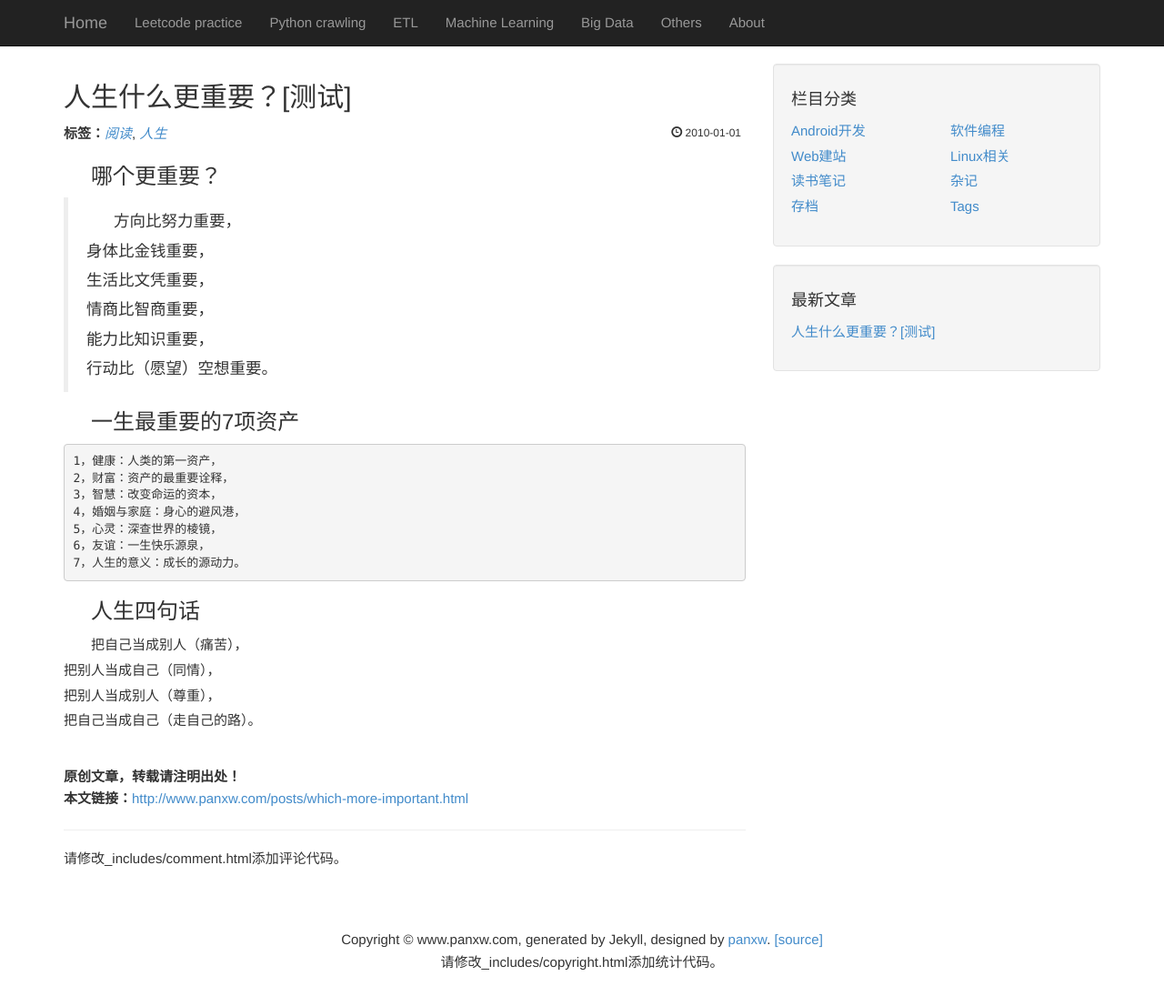
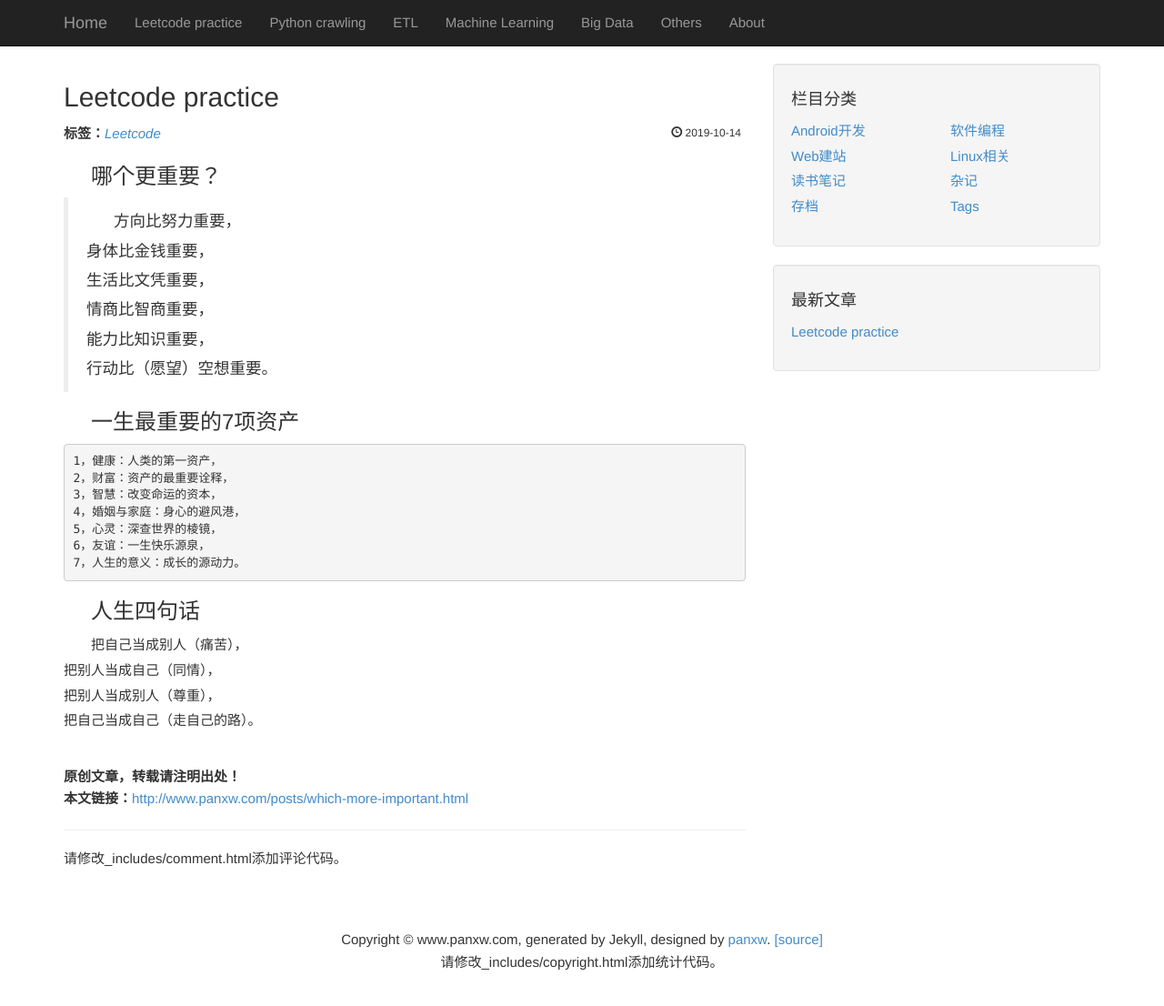
Before and after one commit to MoonBrillante/moonbrillante.github.io, a Jekyll site: the page built from _posts/2019-10-14-which-more-important.markdown, in a window 1280 px wide and 1118 px high. Shown: the top 1106 px of the window at 91% size. Built offline with Jekyll 4.4.1, drawn with Linux system fonts in a browser that asks for light colours.

Commit message:
Update and rename 2010-01-01-which-more-important.markdown to 2019-10-14-which-more-important.markdown

```diff
--- a/_posts/2010-01-01-which-more-important.markdown
+++ b/_posts/2019-10-14-which-more-important.markdown
@@ -1,8 +1,8 @@
 ---
 layout: post
 category: "read"
-title:  "人生什么更重要？[测试]"
-tags: [阅读,人生]
+title:  "Leetcode practice"
+tags: [Leetcode]
 ---
 ### 哪个更重要？
 
```
